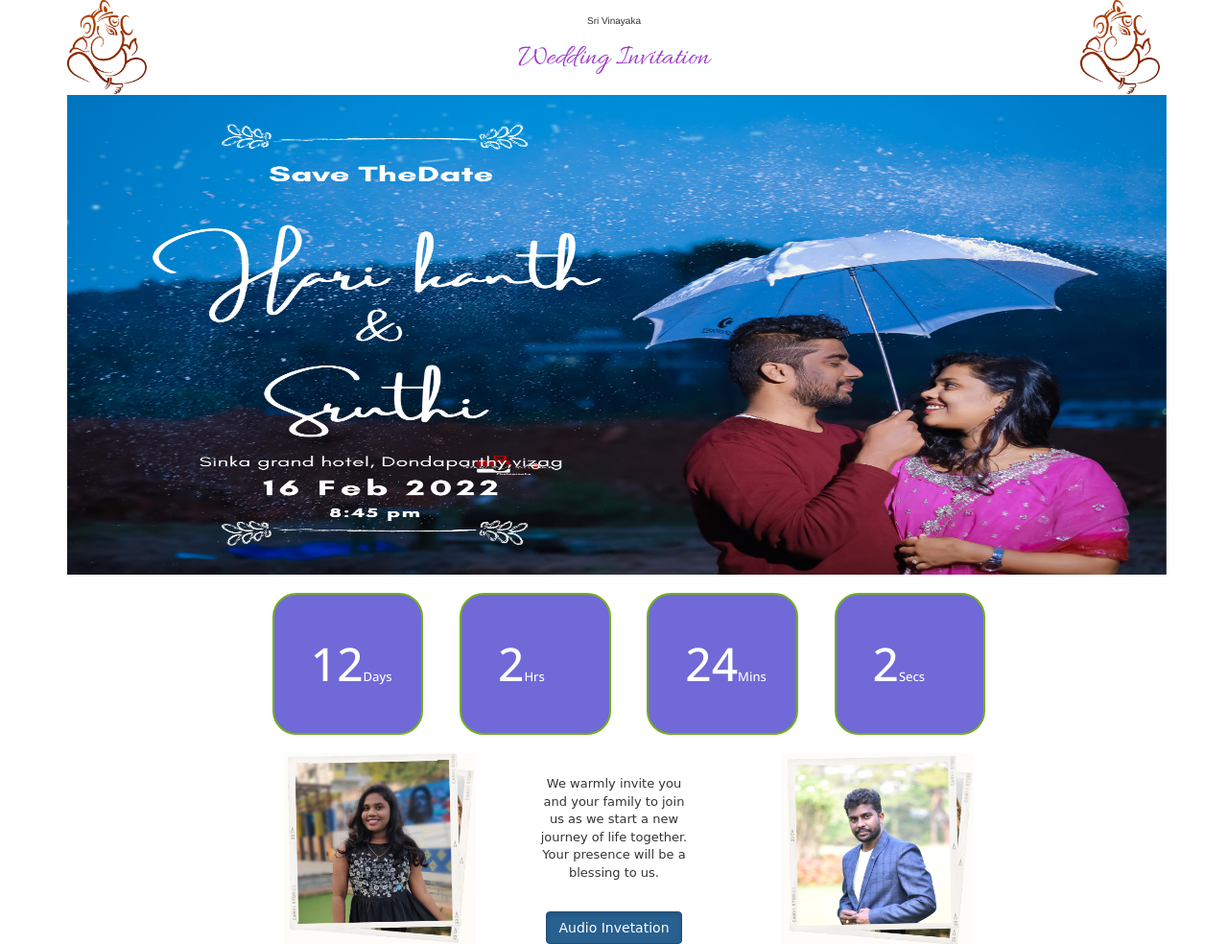
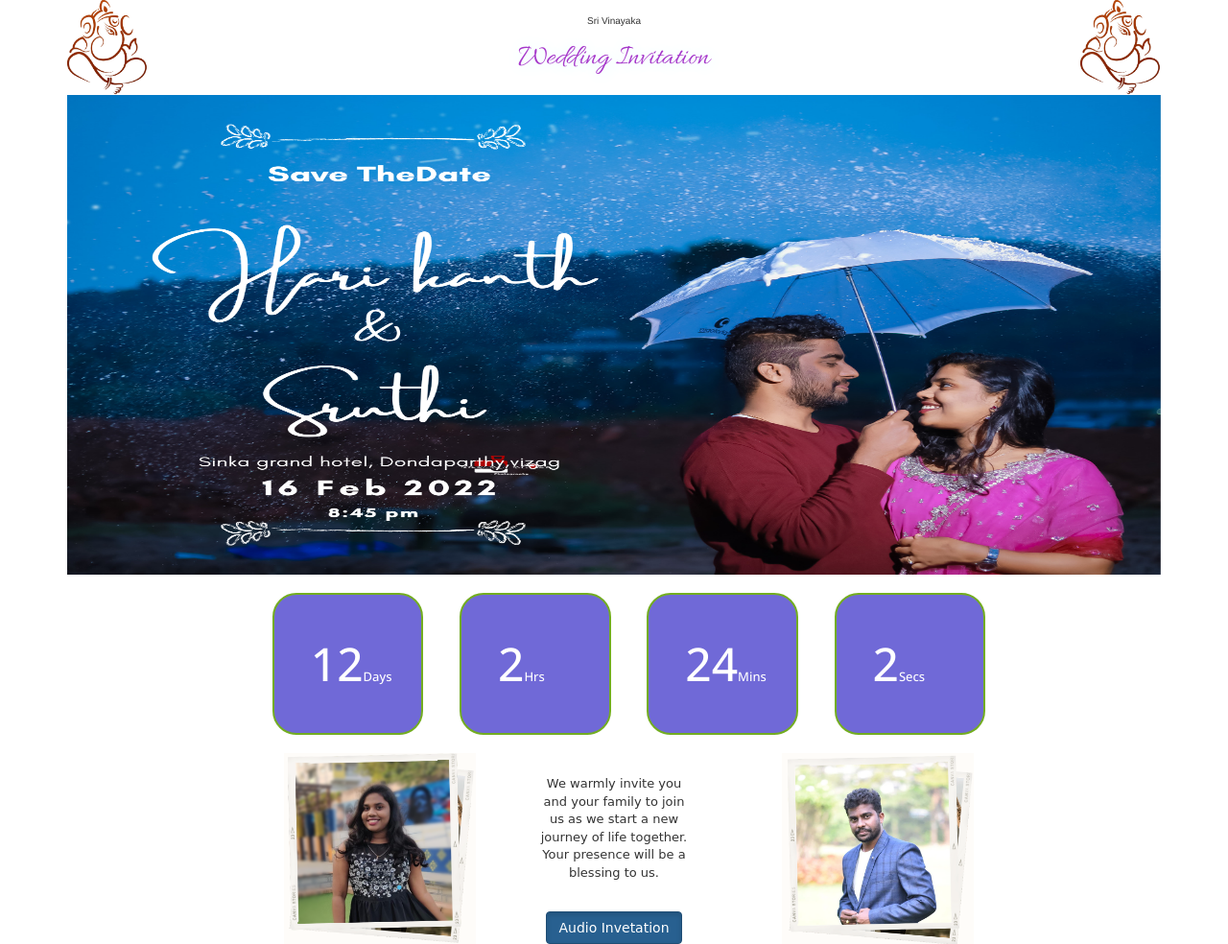
Before and after one commit to harikanth12/WeddingProject, a Flask app: page / in a window 1280 px wide. Shown: the top 984 px of the page at 96% size. Run offline with Flask 2, Linux system fonts and the light colour scheme; some libraries are stand-ins or nearby versions; some web fonts are replaced.

Commit message:
changes done

```diff
--- a/static/style.css
+++ b/static/style.css
@@ -20,7 +20,9 @@
 }
 .bannerimg img{
     height: 500px;
-    width: 1146px;
+    width: 100%;
+  max-width: 1146px;
+    /*width: 1146px;*/
 }
 .countdownbox {
     border-radius: 25px;
--- a/templates/index.html
+++ b/templates/index.html
@@ -39,7 +39,7 @@
     <div class="container">
         <div class="row">
             <div class="col-xs-12 bannerimg">
-                <img src="{{ scroll_image}}" alt="bannerimg">
+                <img src="{{ scroll_image}}" alt="bannerimg" class="responsive">
             </div>
         </div>
     </div> <!-- bannerimg-->
```
